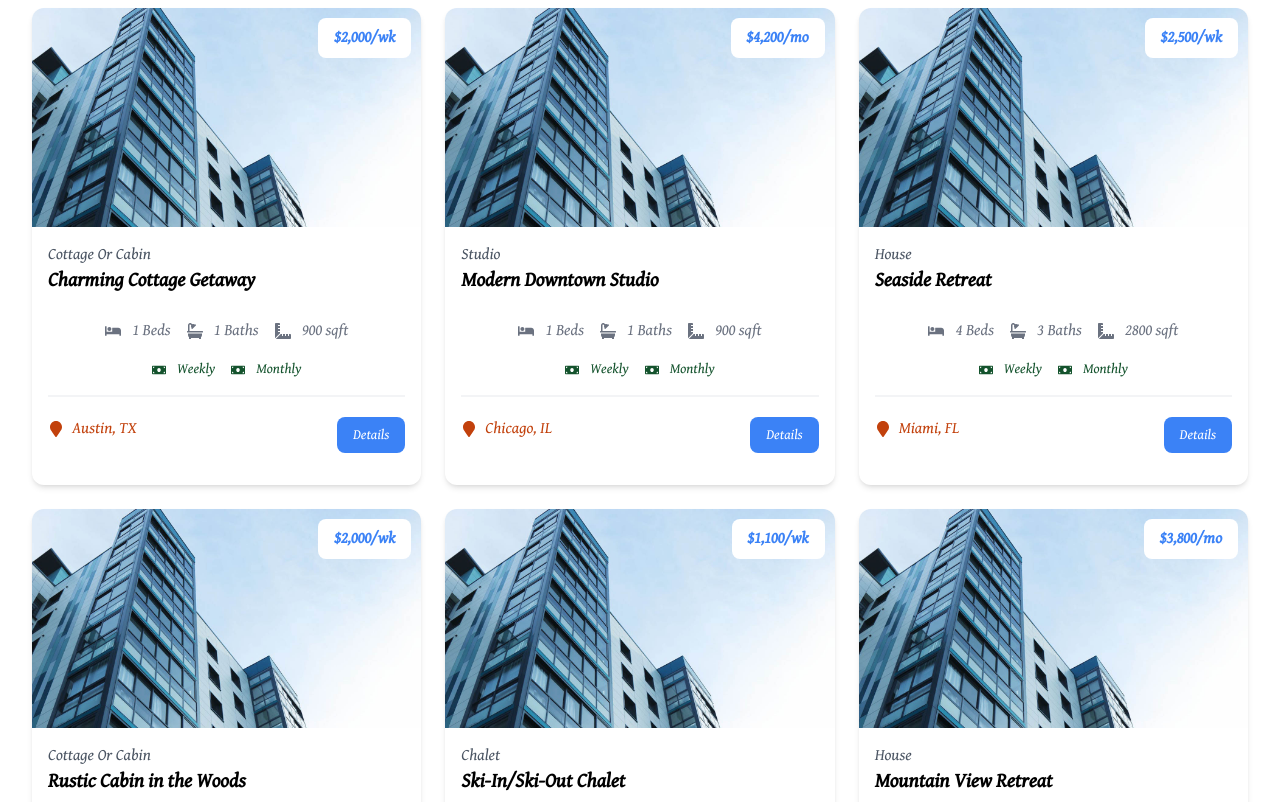
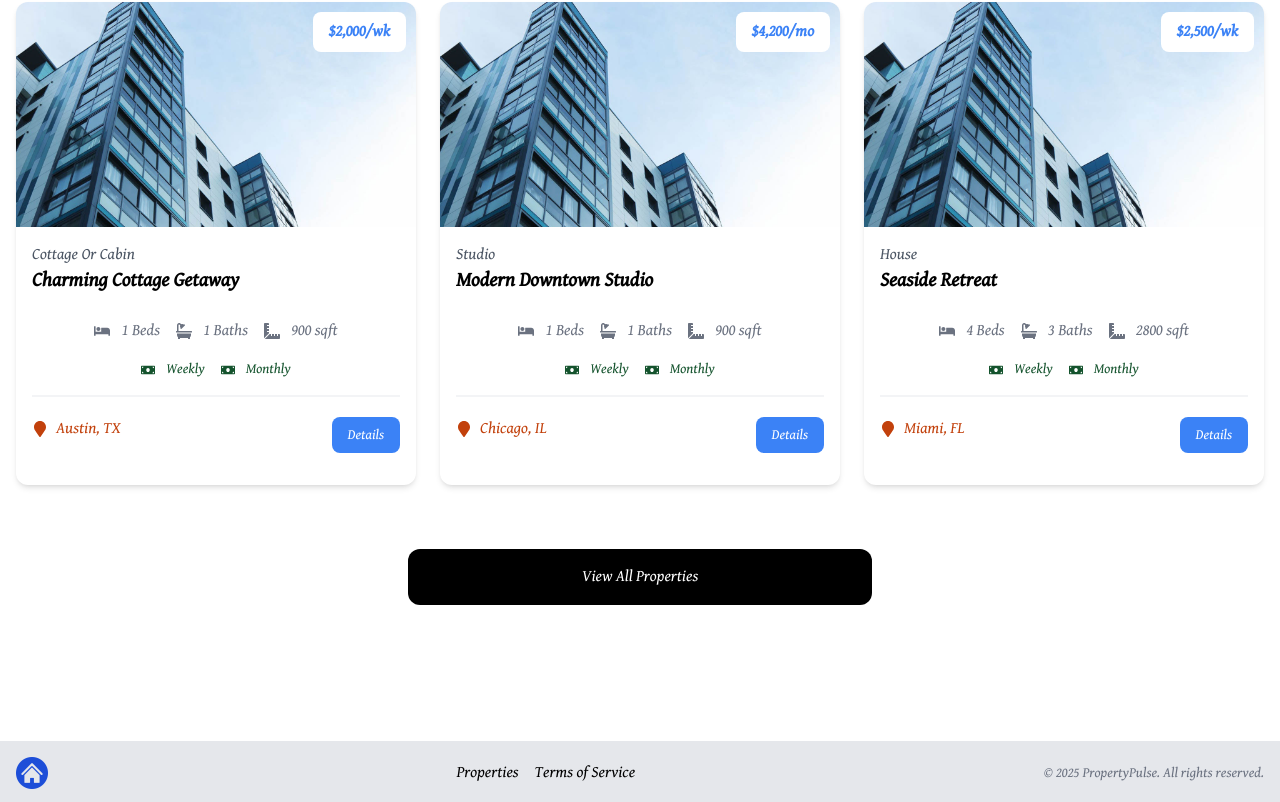
Before and after one commit to Dhanya-2408/PropertyPuleseNextJs, a Next.js app: page / in a window 1280 px wide. Shown: the part 1166-1968 px from the top of the page. Built offline with nearby package versions, Linux system fonts and the light colour scheme.

Commit message:
Not Found Page

```diff
--- a/app/layout.jsx
+++ b/app/layout.jsx
@@ -1,6 +1,7 @@
+import React from 'react';
 import Footer from '@/components/Footer';
 import Navbar from '@/components/Navbar';
-import React from 'react'
+import "@/assets/styles/globals.css";
 
 
 export const  metadata = {
--- /dev/null
+++ b/app/loading.jsx
@@ -0,0 +1,20 @@
+'use client';
+import ClipLoader from 'react-spinners/ClipLoader';
+
+const override = {
+  display: 'block',
+  margin: '100px auto',
+};
+
+const LoadingPage = () => {
+  return (
+    <ClipLoader
+      color='#3b82f6'
+      cssOverride={override}
+      size={150}
+      aria-label='Loading Spinner'
+    />
+  );
+};
+
+export default LoadingPage;
--- /dev/null
+++ b/app/not-found.jsx
@@ -0,0 +1,31 @@
+import Link from "next/link";
+import { FaExclamationTriangle } from "react-icons/fa";
+
+const NotFoundPage = () => {
+  return (
+    <section className="bg-blue-50 min-h-screen flex-grow">
+      <div className="container m-auto max-w-2xl py-24">
+        <div className="bg-white px-6 py-24 mb-4 shadow-md rounded-md border m-4 md:m-0">
+          <div className="flex justify-center">
+            <FaExclamationTriangle className="text-yellow-400 text-8xl fa-5x" />
+          </div>
+          <div className="text-center">
+            <h1 className="text-3xl font-bold mt-4 mb-2">Page Not Found</h1>
+            <p className="text-gray-500 text-xl mb-10">
+              The page you are looking for does not exist.
+            </p>
+            <Link
+              href="/"
+              className="bg-blue-700 hover:bg-blue-800 text-white font-bold py-4 px-6 rounded"
+            >
+              Go Home
+            </Link>
+          </div>
+        </div>
+      </div>
+      <div className="flex-grow"></div>
+    </section>
+  );
+};
+
+export default NotFoundPage;
--- a/app/page.jsx
+++ b/app/page.jsx
@@ -1,15 +1,14 @@
 import React from 'react'
-import "@/assets/styles/globals.css"
+import Hero from '@/components/Hero';
 import InfoBoxes from '@/components/InfoBoxes'
-import Hero from '@/components/Hero';
-import PropertiesPage from './properties/page';
+import HomeProperties from '@/components/HomeProperties';
 
 const page = () => {
   return (
     <>
       <Hero />
       <InfoBoxes />
-      <PropertiesPage/>
+      <HomeProperties />
     </>
   );
 }
--- /dev/null
+++ b/components/HomeProperties.jsx
@@ -0,0 +1,39 @@
+import Link from "next/link";
+import PropertyCard from "./PropertyCard";
+import properties from "@/mock_data/properties.json";
+
+
+const HomeProperties = async () => {
+
+  const recentProperties = properties.slice(0, 6);
+  return (
+    <>
+      <section className="px-4 py-6">
+        <div className="container-xl lg:container m-auto">
+          <h2 className="text-3xl font-bold text-blue-500 mb-6 text-center">
+            Recent Properties
+          </h2>
+          <div className="grid grid-cols-1 md:grid-cols-3 gap-6">
+            {recentProperties.length === 0 ? (
+              <p>No Properties Found</p>
+            ) : (
+              recentProperties.map((property) => (
+                <PropertyCard key={property._id} property={property} />
+              ))
+            )}
+          </div>
+        </div>
+      </section>
+      <section className="m-auto max-w-lg my-10 px-6">
+        <Link
+          href="/properties"
+          className="block bg-black text-white text-center py-4 px-6 rounded-xl hover:bg-gray-700"
+        >
+          View All Properties
+        </Link>
+      </section>
+    </>
+  );
+};
+
+export default HomeProperties;
--- a/package.json
+++ b/package.json
@@ -12,7 +12,8 @@
     "next": "15.1.6",
     "react": "^19.0.0",
     "react-dom": "^19.0.0",
-    "react-icons": "^5.4.0"
+    "react-icons": "^5.4.0",
+    "react-spinners": "^0.15.0"
   },
   "devDependencies": {
     "postcss": "^8",
```
Also changed, not shown: 1 other file (tests, documents, lock files or other folders).
